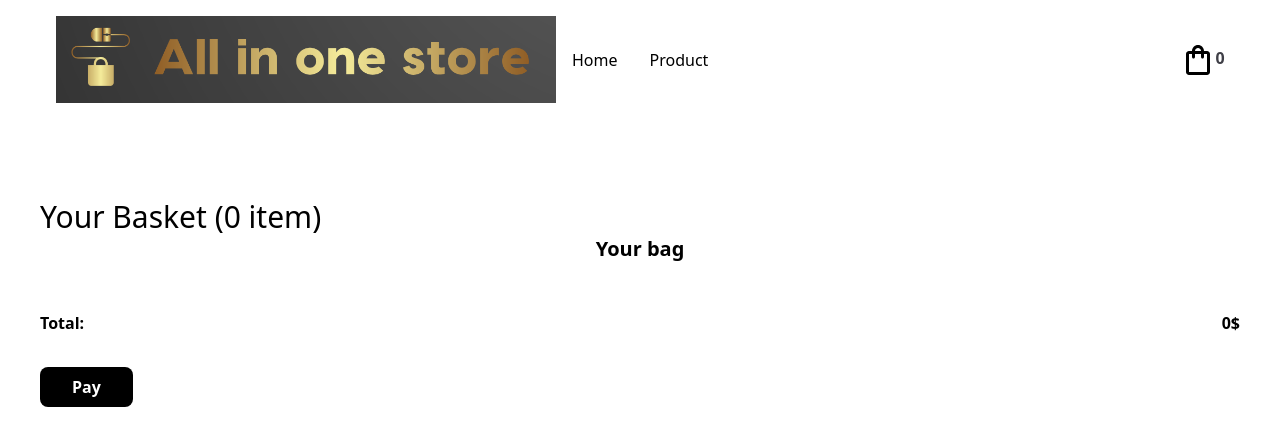
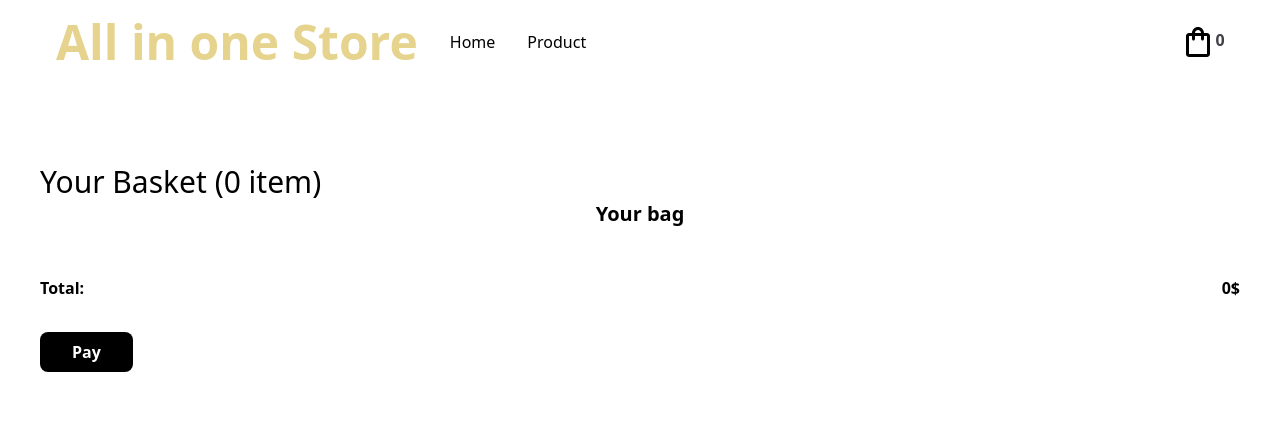
Before and after one commit to ElMaez/sem_3_bf_shop, a Next.js app: page /payment in a window 1280 px wide. Shown: the top 446 px of the page. Built offline with nearby package versions, Linux system fonts and the light colour scheme.

Commit message:
header logo done

```diff
--- a/src/app/components/other/Header.jsx
+++ b/src/app/components/other/Header.jsx
@@ -16,12 +16,9 @@ const Header = () => {
     <header className="flex  items-center p-4  w-full gap-4 justify-between">
       <div>
         <Link href="/">
-          <Image
-            priority={true}
-            src={Logo}
-            style={{ width: "500px", height: "auto" }}
-            alt="logo"
-          />
+          <h1 className="text-gold font-bold text-5xl mr-4">
+            All in one Store
+          </h1>
         </Link>
       </div>
       <nav className=" flex  mr-auto">
@@ -59,7 +56,7 @@ const Header = () => {
           isStroke={false}
           icon={<MdOutlineShoppingBag size={36} />}
           onClick={toggleCart}
-          style="headerbasket cursor-pointer"
+          style="headerbasket cursor-pointer hover:text-gray-400"
         />
         <span
           className="font-bold absolute top-0 right-1 translate-x-1/2 translate-y-1/2
--- a/src/app/globals.css
+++ b/src/app/globals.css
@@ -36,14 +36,7 @@ body {
 .headerbasket {
   anchor-name: --basket;
 }
-.grid-layout {
-  display: grid;
-  grid-template-columns: 1fr 1fr;
-  grid-auto-rows: 50px;
+
+@theme {
+  --color-gold: #e5d38eff;
 }
-.number {
-  border: solid red;
-  z-index: 9;
-  grid-column: 2;
-  grid-row: 1;
-}
```
